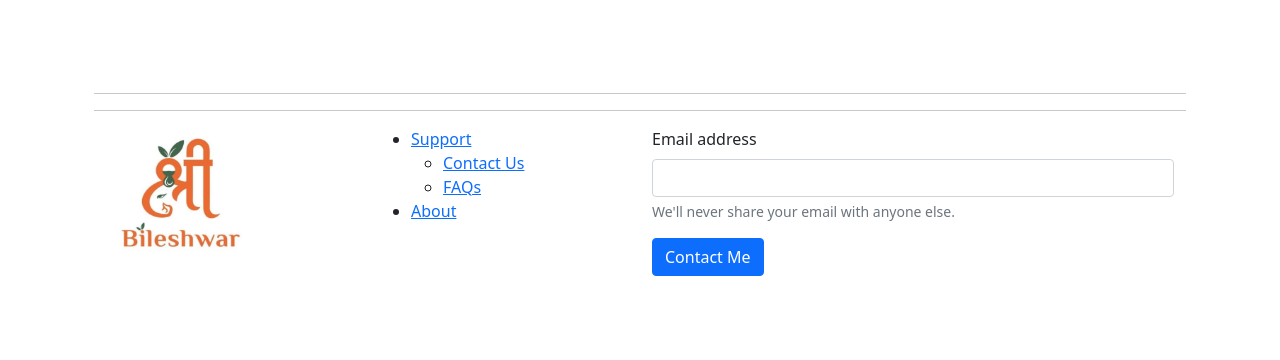
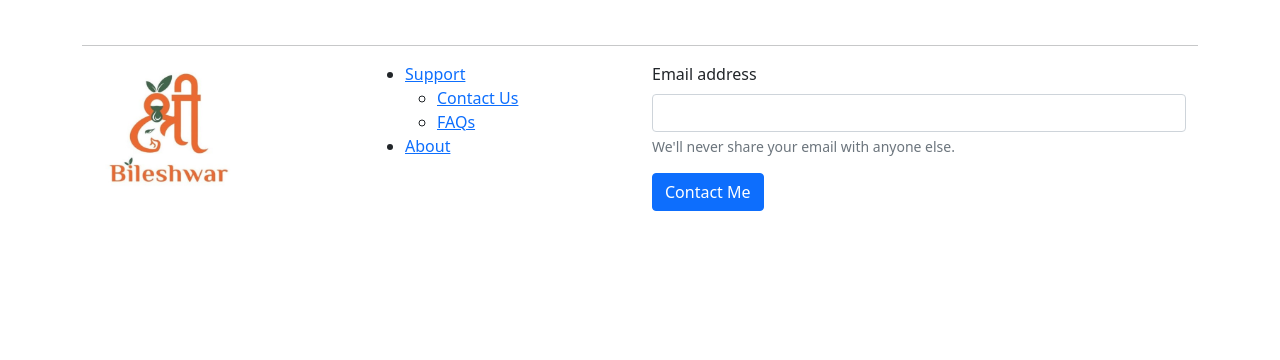
Before and after one commit to Akhil-Dobariya/BileshwarOilMill, an ASP.NET Core app: page /Home/About in a window 1280 px wide. Shown: the part 440-800 px from the top of the page. Run offline with ASP.NET Core 8, Linux system fonts and the light colour scheme; style sheets or scripts are compiled from the project's sources; some libraries are stand-ins or nearby versions.

Commit message:
header footer fix in all pages

```diff
--- a/Program.cs
+++ b/Program.cs
@@ -1,3 +1,5 @@
+using Microsoft.AspNetCore.Rewrite;
+
 var builder = WebApplication.CreateBuilder(args);
 
 // Add services to the container.
@@ -14,6 +16,9 @@ if (!app.Environment.IsDevelopment())
 }
 
 app.UseHttpsRedirection();
+
+
+app.UseRewriter();
 app.UseStaticFiles();
 
 app.UseRouting();
--- a/Properties/ServiceDependencies/BileshwarOilMill20240226161634 - Web Deploy/profile.arm.json
+++ b/Properties/ServiceDependencies/BileshwarOilMill - Web Deploy/profile.arm.json
@@ -21,7 +21,7 @@
     },
     "resourceName": {
       "type": "string",
-      "defaultValue": "BileshwarOilMill20240226161634",
+      "defaultValue": "BileshwarOilMill",
       "metadata": {
         "description": "Name of the main resource to be created by this template."
       }
--- a/Views/Home/About.cshtml
+++ b/Views/Home/About.cshtml
@@ -23,11 +23,5 @@
     </div>
 
     <br/>
-    <br/>
-    <br/>
-    <hr/>
 
-    <footer class="footer">
-        @Html.Partial("_Footer")
-    </footer>
 </div>
--- a/Views/Home/ContactInfo.cshtml
+++ b/Views/Home/ContactInfo.cshtml
@@ -37,7 +37,7 @@
     <br/>
     <br/>
     <br/>
-    <footer class="footer">
+    @* <footer class="footer">
         @Html.Partial("_Footer")
-    </footer>
+    </footer> *@
 </div>
--- a/Views/Home/Details.cshtml
+++ b/Views/Home/Details.cshtml
@@ -64,7 +64,3 @@
 
 <br />
 <hr />
-
-<footer class="footer">
-    @Html.Partial("_Footer")
-</footer>
--- a/Views/Shared/_Footer.cshtml
+++ b/Views/Shared/_Footer.cshtml
@@ -5,7 +5,7 @@
         <div class="row">
             <div class="col-md-3 col-sm-3">
                 <a href="#" class="logo">
-                    <img src="Images/logo.jpg" width="150px;" height="150px;" alt="website logo">
+                <img src="@Url.Content("~/Images/logo.jpg")" width="150px;" height="150px;" alt="website logo">
                 </a>
             </div>
             <div class="col-md-3 col-sm-3">
--- /dev/null
+++ b/Views/Shared/_Header.cshtml
@@ -0,0 +1,20 @@
+
+    <nav class="navbar navbar-expand-sm navbar-toggleable-sm navbar-light bg-white border-bottom box-shadow mb-3">
+        <div class="container-fluid">
+            <a class="navbar-brand" asp-area="" asp-controller="Home" asp-action="Index">Bileshwar Oil Mill</a>
+            <button class="navbar-toggler" type="button" data-bs-toggle="collapse" data-bs-target=".navbar-collapse" aria-controls="navbarSupportedContent"
+                    aria-expanded="false" aria-label="Toggle navigation">
+                <span class="navbar-toggler-icon"></span>
+            </button>
+            <div class="navbar-collapse collapse d-sm-inline-flex justify-content-between">
+                <ul class="navbar-nav flex-grow-1">
+                    <li class="nav-item">
+                        <a class="nav-link text-dark" asp-area="" asp-controller="Home" asp-action="Index">Home</a>
+                    </li>
+                    <li class="nav-item">
+                        <a class="nav-link text-dark" asp-area="" asp-controller="Home" asp-action="ContactInfo">Contact Us</a>
+                    </li>
+                </ul>
+            </div>
+        </div>
+    </nav>
--- a/Views/Shared/_Layout.cshtml
+++ b/Views/Shared/_Layout.cshtml
@@ -13,36 +13,21 @@
 </head>
 <body>
     <header>
-        <nav class="navbar navbar-expand-sm navbar-toggleable-sm navbar-light bg-white border-bottom box-shadow mb-3">
-            <div class="container-fluid">
-                <a class="navbar-brand" asp-area="" asp-controller="Home" asp-action="Index">Bileshwar Oil Mill</a>
-                <button class="navbar-toggler" type="button" data-bs-toggle="collapse" data-bs-target=".navbar-collapse" aria-controls="navbarSupportedContent"
-                        aria-expanded="false" aria-label="Toggle navigation">
-                    <span class="navbar-toggler-icon"></span>
-                </button>
-                <div class="navbar-collapse collapse d-sm-inline-flex justify-content-between">
-                    <ul class="navbar-nav flex-grow-1">
-                        <li class="nav-item">
-                            <a class="nav-link text-dark" asp-area="" asp-controller="Home" asp-action="Index">Home</a>
-                        </li>
-                        <li class="nav-item">
-                            <a class="nav-link text-dark" asp-area="" asp-controller="Home" asp-action="ContactInfo">Contact Us</a>
-                        </li>
-                    </ul>
-                </div>
-            </div>
-        </nav>
+        <div class="">
+            @Html.Partial("_Header")
+        </div>
     </header>
+
     <div class="container">
-        <main role="main" class="pb-3">
+        <main role="main" class="">
             @RenderBody()
         </main>
+
+        <div class="">
+            @Html.Partial("_Footer")
+        </div>
     </div>
 
-
-    @* <footer class="footer">
-    @Html.Partial("_Footer")
-    </footer> *@
 
     @* <footer class="border-top footer text-muted">
         <div class="container">
```
Also changed, not shown: Views/Home/Index.cshtml (+9 -3 lines).
